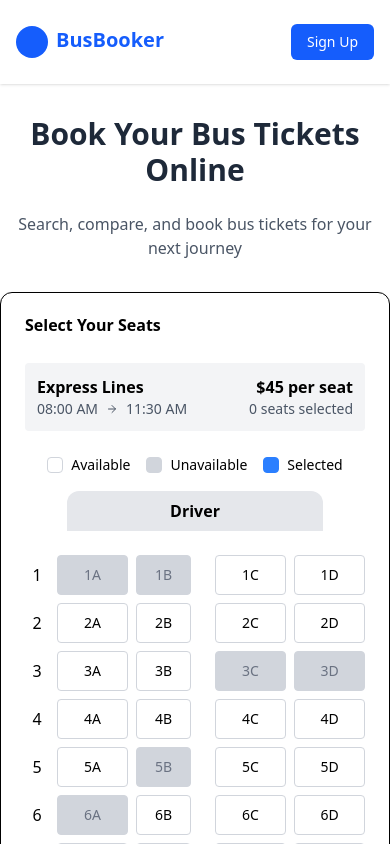
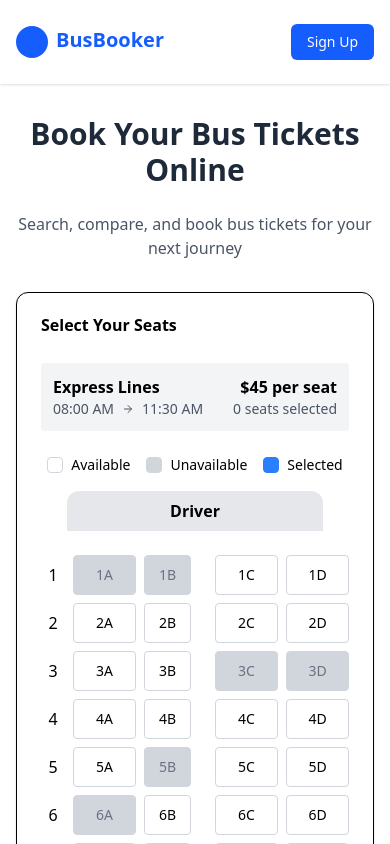
Before and after one commit to MDTanvirAhmedEmon/real-time-ticket-booking, a Next.js app: page /booking in a window 390 px wide. Shown: the top 844 px of the page. Built offline with nearby package versions, Linux system fonts and the light colour scheme.

Commit message:
update booking page design

```diff
--- a/src/app/booking/page.tsx
+++ b/src/app/booking/page.tsx
@@ -47,7 +47,7 @@ const Booking = () => {
     ]
 
     return (
-        <section className="mb-12 py-8">
+        <section className="mb-12 py-8 px-4 md:px-0">
             <div className="mx-auto max-w-4xl">
                 <h1 className="mb-6 text-center text-3xl font-bold text-gray-800 md:text-4xl">
                     Book Your Bus Tickets Online
```
